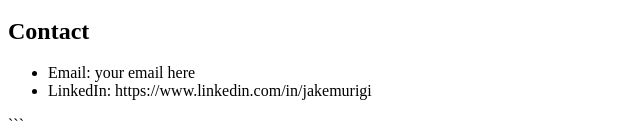
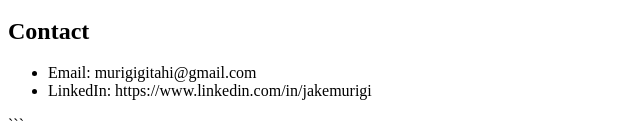
Before and after one commit to JakeGitahi/JakeGitahi.github.io, a plain HTML site: page index.html in a window 1280 px wide. Shown: the part 970-1109 px from the top of the page, 0-640 px from the left. Drawn offline with Linux system fonts and the light colour scheme.

Commit message:
Update email address in contact section

```diff
--- a/index.html
+++ b/index.html
@@ -70,7 +70,7 @@
 <div class="section">
     <h2>Contact</h2>
     <ul>
-        <li>Email: your email here</li>
+        <li>Email: murigigitahi@gmail.com</li>
         <li>LinkedIn: https://www.linkedin.com/in/jakemurigi</li>
     </ul>
 </div>
```
